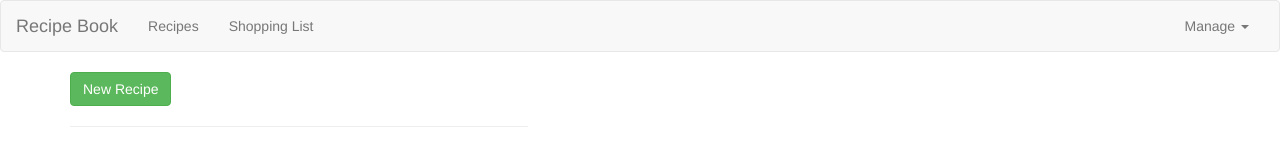
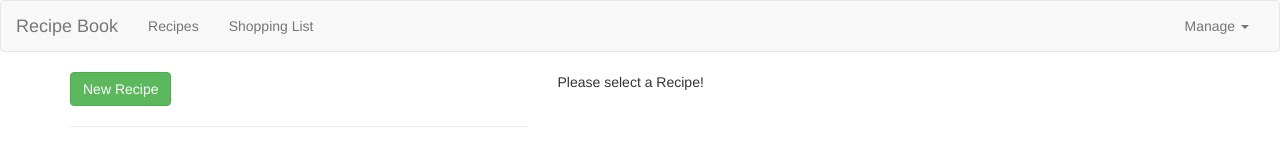
Before and after one commit to tans105/angular-shopping, an Angular app: page / in a window 1280 px wide. Shown: the top 146 px of the page. Built offline with nearby package versions, Linux system fonts and the light colour scheme.

Commit message:
setting up a default template when no recipe is selected

```diff
--- a/src/app/recipes/recipes.component.html
+++ b/src/app/recipes/recipes.component.html
@@ -3,6 +3,9 @@
     <app-recipe-list (recipeWasSelected)="selectRecipe($event)"></app-recipe-list>
   </div>
   <div class="col-md-7">
-    <app-recipe-detail *ngIf="selectedRecipe" [recipe]="selectedRecipe"></app-recipe-detail>
+    <app-recipe-detail *ngIf="selectedRecipe else infoText" [recipe]="selectedRecipe"></app-recipe-detail>
+    <ng-template #infoText>
+      Please select a Recipe!
+    </ng-template>
   </div>
 </div>
```
